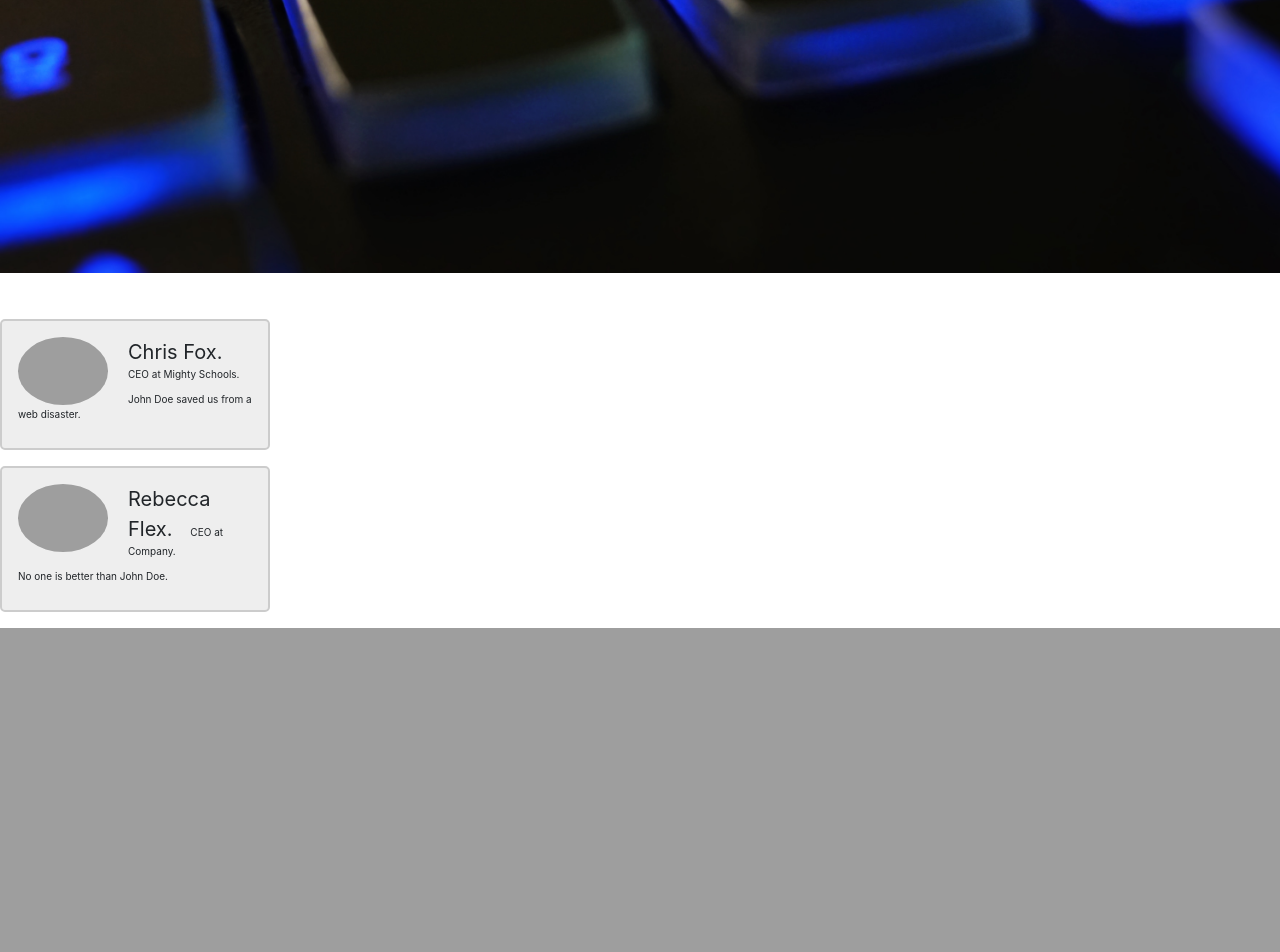
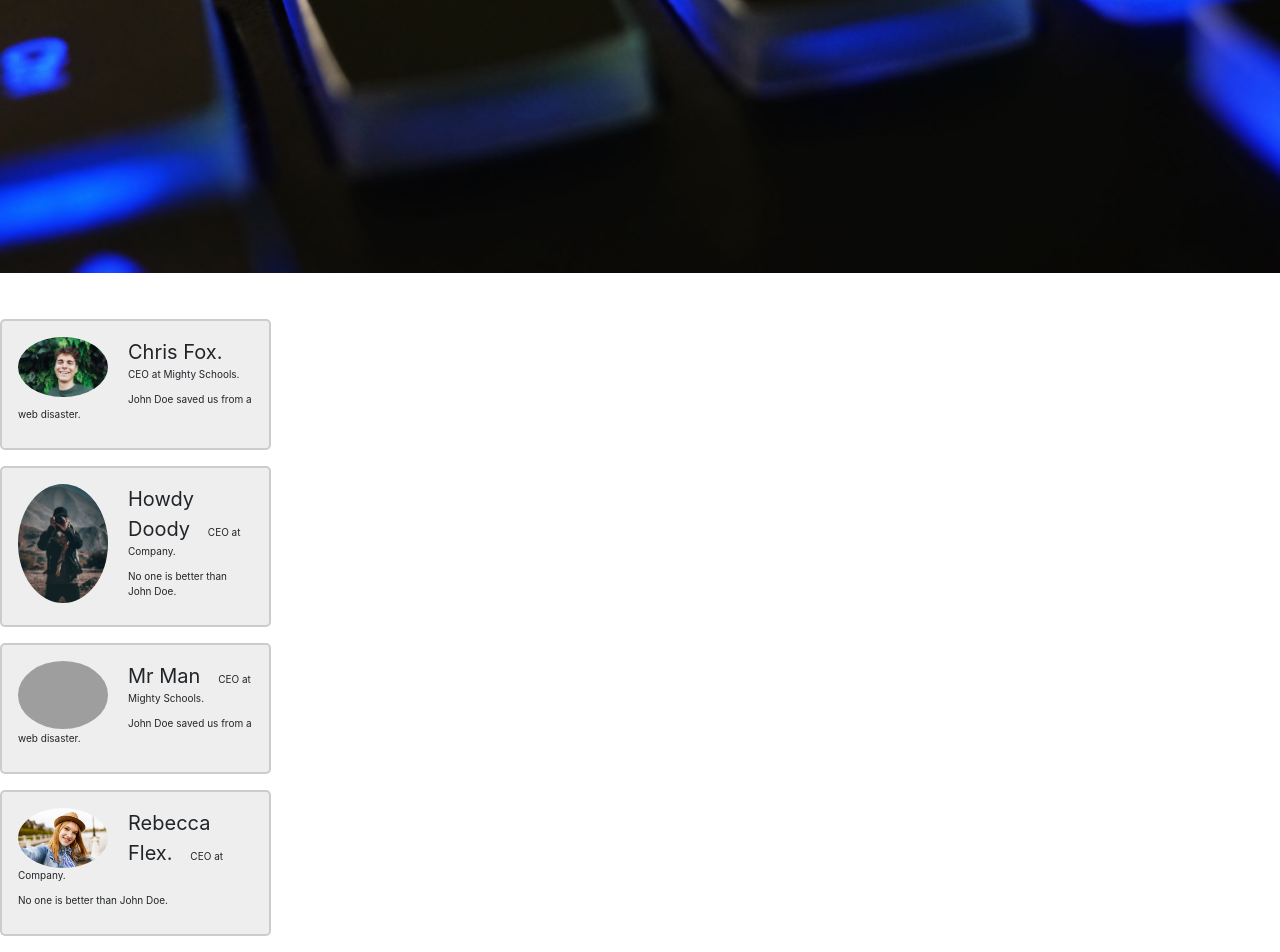
Before and after one commit to geminerald/buglight, a Django app: page / in a window 1280 px wide. Shown: the part 1457-2409 px from the top of the page. Before the commit the page ends 2085 px from the top, so only its background shows below. Run offline with Django 3.2, Linux system fonts and the light colour scheme; some libraries are stand-ins or nearby versions; grey boxes are pictures that could not be loaded.

Commit message:
added images for testimonials and styles, links etc

```diff
--- a/buglight/settings.py
+++ b/buglight/settings.py
@@ -126,6 +126,7 @@ USE_TZ = True
 # Static files (CSS, JavaScript, Images)
 # https://docs.djangoproject.com/en/1.11/howto/static-files/
 
+
 STATIC_URL = '/static/'
 STATICFILES_DIRS = (
     os.path.join(BASE_DIR, "static"),
--- a/home/templates/index.html
+++ b/home/templates/index.html
@@ -31,17 +31,27 @@
 <div class="section testimonials">
 
 	<div class="testimonial-container">
-		<img src="bandmember.jpg" alt="Avatar" style="width:90px">
+		<img src="static/images/profile-pic-1.jpg" alt="Avatar" style="width:90px">
 		<p><span>Chris Fox.</span> CEO at Mighty Schools.</p>
 		<p>John Doe saved us from a web disaster.</p>
 	</div>
 
 	<div class="testimonial-container">
-		<img src="avatar_g2.jpg" alt="Avatar" style="width:90px">
+		<img src="static/images/profile-pic-2.jpg" alt="Avatar" style="width:90px">
+		<p><span >Howdy Doody</span> CEO at Company.</p>
+		<p>No one is better than John Doe.</p>
+	</div>
+<div class="testimonial-container">
+		<img src="static/images/profile-pic-3.jpg" alt="Avatar" style="width:90px">
+		<p><span>Mr Man</span> CEO at Mighty Schools.</p>
+		<p>John Doe saved us from a web disaster.</p>
+	</div>
+
+	<div class="testimonial-container">
+		<img src="static/images/profile-pic-4.jpg" alt="Avatar" style="width:90px">
 		<p><span >Rebecca Flex.</span> CEO at Company.</p>
 		<p>No one is better than John Doe.</p>
 	</div>
-
 </div>
 
 {% endblock %}
--- a/templates/base.html
+++ b/templates/base.html
@@ -1,4 +1,5 @@
 {% load staticfiles %}
+
 <!DOCTYPE html>
 <html lang="en">
 
```
Also changed, not shown: README.md, static/images/profile-pic-1.jpg (added), static/images/profile-pic-2.jpg (added), static/images/profile-pic-4.jpg (added), 1 other file.
